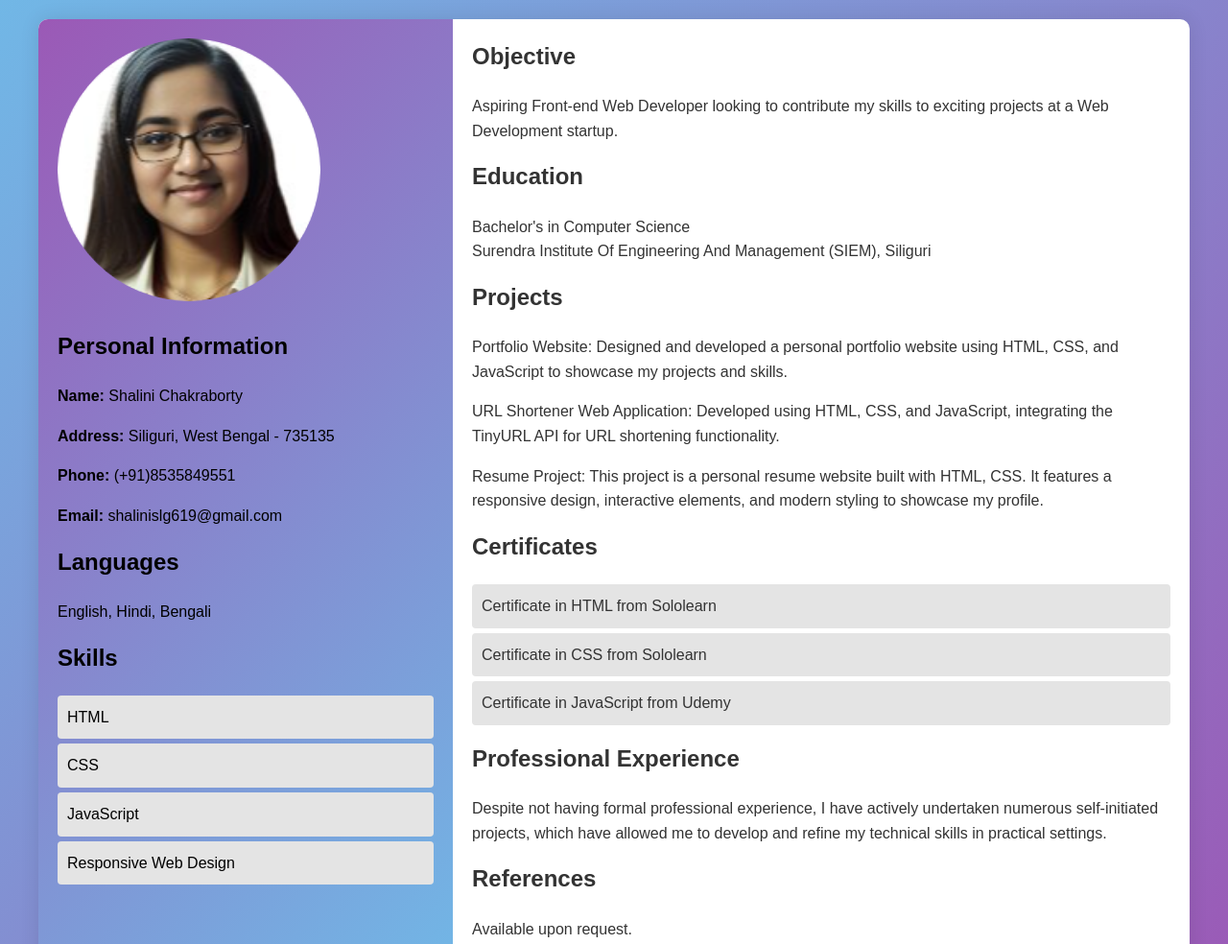
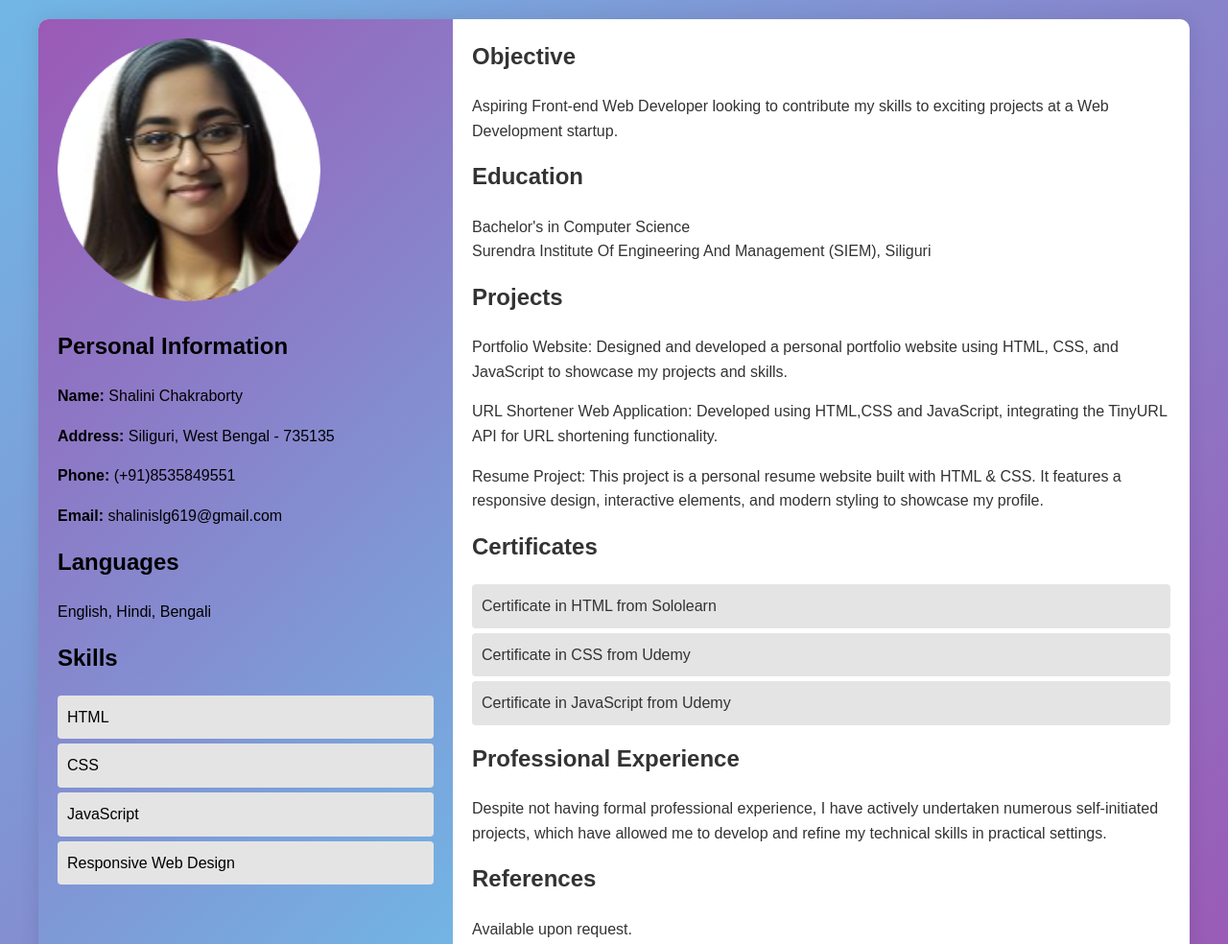
Before and after one commit to ChakrabortyShalini/Resume-, a plain HTML site: page index.html in a window 1280 px wide. Shown: the top 984 px of the page at 96% size. Drawn offline with Linux system fonts and the light colour scheme.

Commit message:
Update index.html

```diff
--- a/index.html
+++ b/index.html
@@ -49,16 +49,16 @@
                     Designed and developed a personal portfolio website using HTML, CSS,
                     and JavaScript to showcase my projects and skills.</p>
                 <p>URL Shortener Web Application:
-                     Developed using HTML, CSS, and JavaScript, integrating the TinyURL API for URL shortening functionality.</p>
+                     Developed using HTML,CSS and JavaScript, integrating the TinyURL API for URL shortening functionality.</p>
                      <p>Resume Project:
-                       This project is a personal resume website built with HTML, CSS. It features a responsive design, interactive elements, and modern
+                       This project is a personal resume website built with HTML & CSS. It features a responsive design, interactive elements, and modern
                        styling to showcase my profile.</p>
             </div>
             <div class="certificates">
                 <h2>Certificates</h2>
                 <ul>
                     <li>Certificate in HTML from Sololearn</li>
-                    <li>Certificate in CSS from Sololearn</li>
+                    <li>Certificate in CSS from Udemy</li>
                     <li>Certificate in JavaScript from Udemy</li>
                 </ul>
             </div>
```
